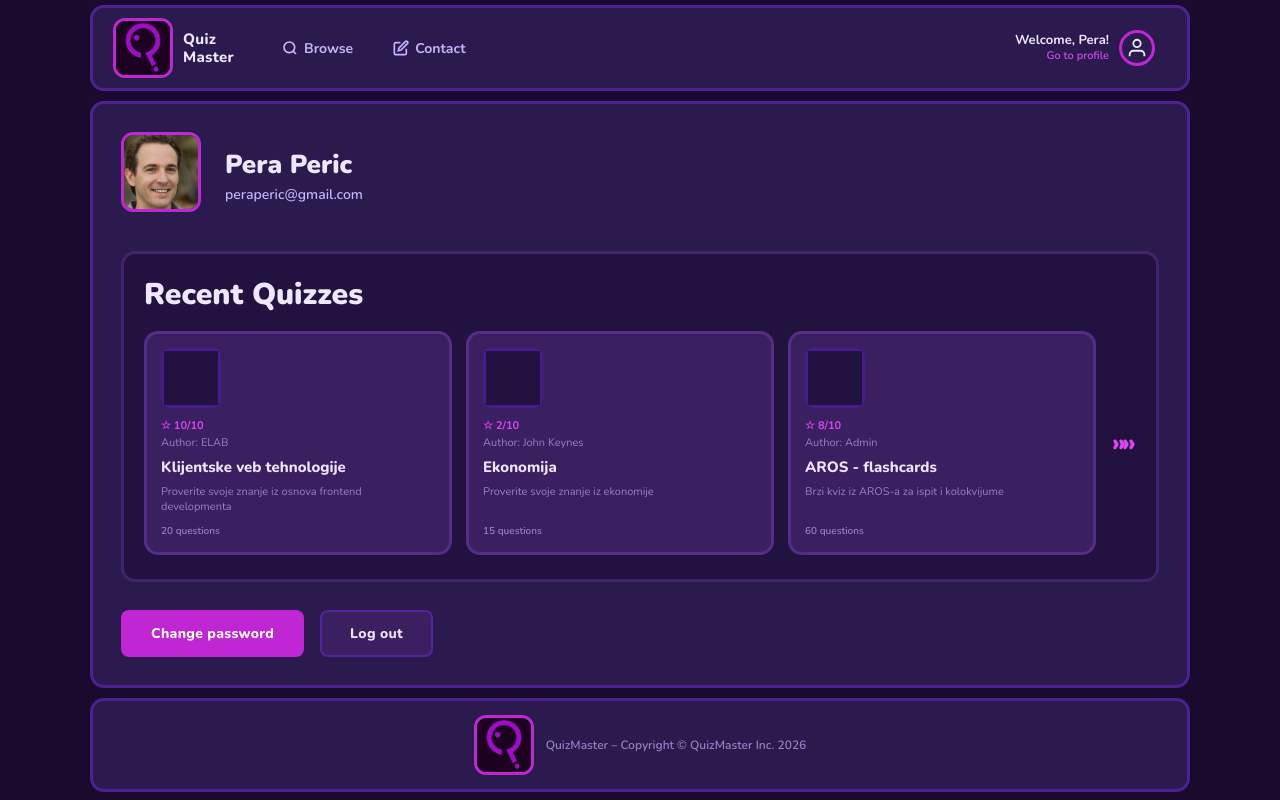
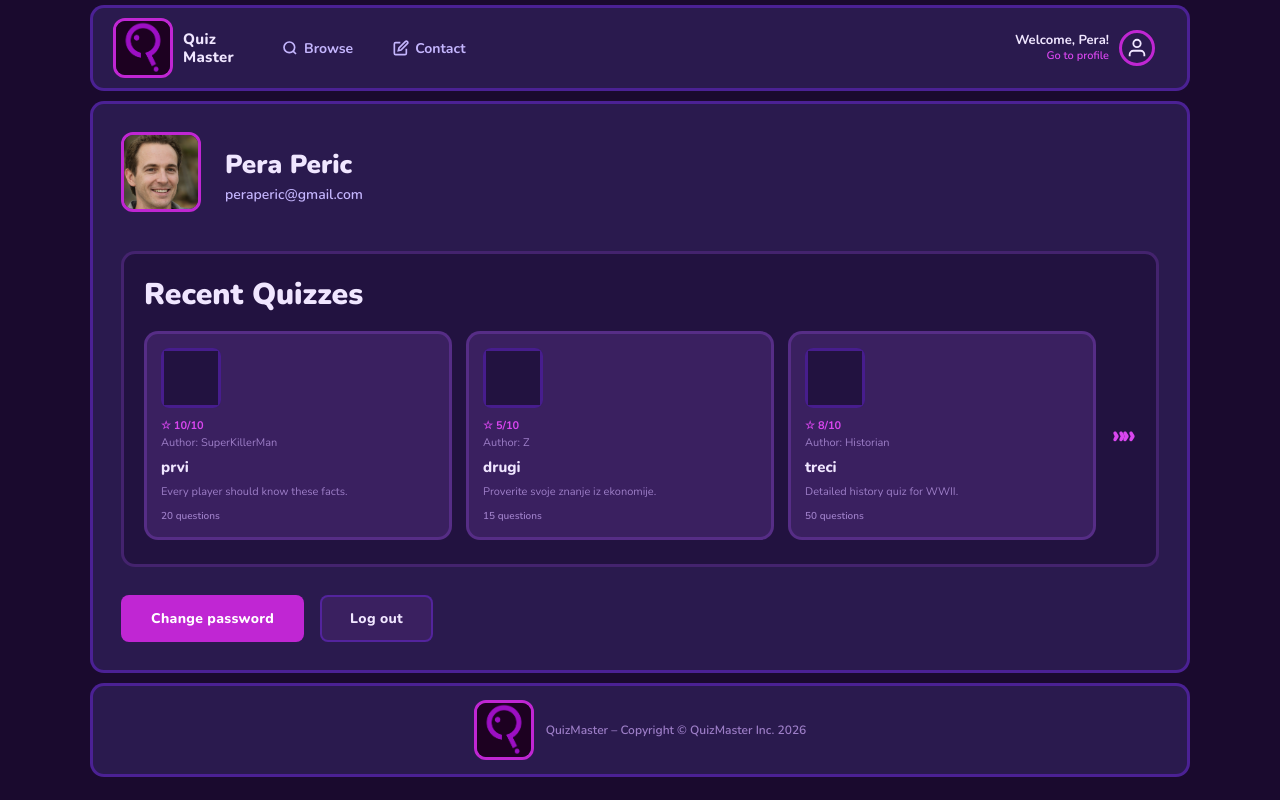
Before and after one commit to elab-development/klijentske-veb-tehnologije-i-skriptni-jezici-2025-26-2024-0309-online-kviz, a React (Vite) app: page /profile in a window 1280 px wide. Built offline with nearby package versions, Linux system fonts and the light colour scheme.

Commit message:
Izmenjena Quiz klasa, poboljsano filtriranje

```diff
--- a/package.json
+++ b/package.json
@@ -10,7 +10,7 @@
     "preview": "vite preview"
   },
   "dependencies": {
-    "react": "^19.2.6",
+    "react": "^19.2.7",
     "react-dom": "^19.2.6",
     "react-router-dom": "^7.17.0"
   },
--- a/src/components/QuizCard.tsx
+++ b/src/components/QuizCard.tsx
@@ -17,11 +17,11 @@ export default function QuizCard({ quiz }: QuizCardProps) {
         )}
       </div>
       <div className="quiz-card-meta">
-        <span className="quiz-card-rating">☆ {quiz.rating}/{quiz.maxRating}</span>
+        <span className="quiz-card-rating">☆ {quiz.rating}/10</span>
         <span className="quiz-card-author">Author: {quiz.author}</span>
       </div>
       <h3 className="quiz-card-title">{quiz.title}</h3>
-      <p className="quiz-card-desc">{quiz.description}</p>
+      <p className="quiz-card-desc">{quiz.shortDescription}</p>
       <span className="quiz-card-count">{quiz.questionCount} questions</span>
     </Link>
   );
--- a/src/pages/Browse.tsx
+++ b/src/pages/Browse.tsx
@@ -6,74 +6,173 @@ import type { Quiz } from '../models/Quiz';
 import '../css/Browse.css';
 
 const ALL_QUIZZES: Quiz[] = [
-  { id: 1, title: 'General knowledge quiz', description: 'Five elementary questions every child should know.', author: 'Hugh J.', rating: 7, maxRating: 10, questionCount: 5, type: 'form', category: 'General' },
-  { id: 2, title: 'Counter-Strike quiz', description: 'Every player should know these facts.', author: 'SuperKillerMan', rating: 10, maxRating: 10, questionCount: 20, type: 'form', category: 'Gaming' },
-  { id: 3, title: 'WWII', description: 'Detailed history quiz for WWII.', author: 'Historian', rating: 8, maxRating: 10, questionCount: 50, type: 'form', category: 'History' },
-  { id: 4, title: 'Engleski jezik u informatici', description: 'General quiz for English language use in comp-sci.', author: 'HR', rating: 10, maxRating: 10, questionCount: 100, type: 'form', category: 'IT' },
-  { id: 5, title: 'Ekonomija', description: 'Proverite svoje znanje iz ekonomije.', author: 'John Keynes', rating: 2, maxRating: 10, questionCount: 15, type: 'form', category: 'Economics' },
-  { id: 6, title: 'AROS - flashcards', description: 'Brzi kviz iz AROS-a za ispit i kolokvijume.', author: 'Admin', rating: 8, maxRating: 10, questionCount: 120, type: 'flashcards', category: 'IT' },
-  { id: 7, title: 'FMIR', description: 'Proverite svoje znanje iz ekonomije.', author: 'Z', rating: 5, maxRating: 10, questionCount: 15, type: 'form', category: 'Economics' },
-  { id: 8, title: 'Geografija sveta', description: 'Prepoznaj države, prestonice i reke.', author: 'Mapper', rating: 9, maxRating: 10, questionCount: 30, type: 'form', category: 'General' },
+  {
+    id: 1,
+    title: 'General knowledge quiz',
+    shortDescription: 'Five elementary questions every child should know.',
+    longDescription: '',
+    author: 'Hugh J.',
+    rating: 7,
+    questionCount: 5,
+    type: 'form',
+    categories: ['General', 'History', 'Biology']
+  },
+  {
+    id: 2,
+    title: 'Counter-Strike quiz',
+    shortDescription: 'Every player should know these facts.',
+    longDescription: '',
+    author: 'SuperKillerMan',
+    rating: 10,
+    questionCount: 20,
+    type: 'form',
+    categories: ['Gaming']
+  },
+  {
+    id: 3,
+    title: 'WWII',
+    shortDescription: 'Detailed history quiz for WWII.',
+    longDescription: '',
+    author: 'Historian',
+    rating: 8,
+    questionCount: 50,
+    type: 'form',
+    categories: ['History']
+  },
+  {
+    id: 4,
+    title: 'Engleski jezik u informatici',
+    shortDescription: 'General quiz for English language use in comp-sci.',
+    longDescription: '',
+    author: 'HR',
+    rating: 10,
+    questionCount: 100,
+    type: 'form',
+    categories: ['English', 'IT']
+  },
+  {
+    id: 5,
+    title: 'Ekonomija',
+    shortDescription: 'Proverite svoje znanje iz ekonomije.',
+    longDescription: '',
+    author: 'John Keynes',
+    rating: 2,
+    questionCount: 15,
+    type: 'form',
+    categories: ['Economics', 'Finances']
+  },
+  {
+    id: 6,
+    title: 'AROS - flashcards',
+    shortDescription: 'Brzi kviz iz AROS-a za ispit i kolokvijume.',
+    longDescription: '',
+    author: 'Admin',
+    rating: 8,
+    questionCount: 120,
+    type: 'flashcards',
+    categories: ['IT', 'School']
+  },
+  {
+    id: 7,
+    title: 'FMIR',
+    shortDescription: 'Proverite svoje znanje iz finansija.',
+    longDescription: '',
+    author: 'Z',
+    rating: 5,
+    questionCount: 15,
+    type: 'form',
+    categories: ['Finances', 'Accounting']
+  },
+  {
+    id: 8,
+    title: 'Geografija sveta',
+    shortDescription: 'Prepoznaj države, prestonice i reke.',
+    longDescription: '',
+    author: 'Mapper',
+    rating: 9,
+    questionCount: 30,
+    type: 'form',
+    categories: ['Geography']
+  }
 ];
 
 const FEATURED = ALL_QUIZZES.filter(q => [4, 5, 6].includes(q.id));
 const RECOMMENDED = ALL_QUIZZES.filter(q => [1, 2, 3, 8].includes(q.id));
 
 const CATEGORIES = Array.from(
-  new Set(ALL_QUIZZES.map(q => q.category).filter(Boolean))
-) as string[];
+  new Set(ALL_QUIZZES.flatMap(q => q.categories))
+).sort();
 
 export default function Browse() {
   const [username, setUsername] = useState('Pera');
   const [query, setQuery] = useState('');
   const [categories, setCategories] = useState<string[]>([]);
   const [pickerOpen, setPickerOpen] = useState(false);
+
   const pickerRef = useRef<HTMLDivElement>(null);
 
   useEffect(() => {
     const stored = localStorage.getItem('qm_user');
+
     if (stored) {
       const user = JSON.parse(stored);
       setUsername(user.username ?? 'User');
     }
   }, []);
 
-  // zatvori dropdown na klik van njega
   useEffect(() => {
     const onClick = (e: MouseEvent) => {
-      if (pickerRef.current && !pickerRef.current.contains(e.target as Node)) {
+      if (
+        pickerRef.current &&
+        !pickerRef.current.contains(e.target as Node)
+      ) {
         setPickerOpen(false);
       }
     };
+
     document.addEventListener('mousedown', onClick);
-    return () => document.removeEventListener('mousedown', onClick);
+
+    return () => {
+      document.removeEventListener('mousedown', onClick);
+    };
   }, []);
 
-  const isSearching = query.trim() !== '' || categories.length > 0;
+  const isSearching =
+    query.trim().length > 0 || categories.length > 0;
 
   const results = useMemo(() => {
-    const q = query.trim().toLowerCase();
+    const search = query.trim().toLowerCase();
+
     return ALL_QUIZZES.filter(quiz => {
       const matchesText =
-        !q ||
-        quiz.title.toLowerCase().includes(q) ||
-        quiz.description.toLowerCase().includes(q) ||
-        quiz.author.toLowerCase().includes(q);
-      const matchesCat =
+        !search ||
+        quiz.title.toLowerCase().includes(search) ||
+        quiz.shortDescription.toLowerCase().includes(search) ||
+        quiz.longDescription.toLowerCase().includes(search) ||
+        quiz.author.toLowerCase().includes(search);
+
+      const matchesCategory =
         categories.length === 0 ||
-        (quiz.category != null && categories.includes(quiz.category));
-      return matchesText && matchesCat;
+        categories.every(c => quiz.categories.includes(c));
+
+      return matchesText && matchesCategory;
     });
   }, [query, categories]);
 
-  const available = CATEGORIES.filter(c => !categories.includes(c));
+  const availableCategories = CATEGORIES.filter(
+    category => !categories.includes(category)
+  );
 
-  const addCategory = (c: string) => {
-    setCategories(prev => [...prev, c]);
+  const addCategory = (category: string) => {
+    setCategories(prev => [...prev, category]);
     setPickerOpen(false);
   };
-  const removeCategory = (c: string) =>
-    setCategories(prev => prev.filter(x => x !== c));
+
+  const removeCategory = (category: string) => {
+    setCategories(prev =>
+      prev.filter(c => c !== category)
+    );
+  };
 
   return (
     <Layout username={username}>
@@ -84,44 +183,58 @@ export default function Browse() {
           value={query}
           onChange={e => setQuery(e.target.value)}
         />
-        <svg className="browse-search-icon" width="18" height="18" viewBox="0 0 24 24"
-          fill="none" stroke="currentColor" strokeWidth="2.5">
-          <circle cx="11" cy="11" r="8" /><path d="m21 21-4.35-4.35" />
+
+        <svg
+          className="browse-search-icon"
+          width="18"
+          height="18"
+          viewBox="0 0 24 24"
+          fill="none"
+          stroke="currentColor"
+          strokeWidth="2.5"
+        >
+          <circle cx="11" cy="11" r="8" />
+          <path d="m21 21-4.35-4.35" />
         </svg>
       </div>
 
       <div className="browse-filters">
-        {categories.map(c => (
-          <span className="browse-chip" key={c}>
-            {c}
+        {categories.map(category => (
+          <span className="browse-chip" key={category}>
+            {category}
+
             <button
               className="browse-chip-x"
-              onClick={() => removeCategory(c)}
-              aria-label={`Remove ${c}`}
+              onClick={() => removeCategory(category)}
+              aria-label={`Remove ${category}`}
             >
               ✕
             </button>
           </span>
         ))}
 
-        {available.length > 0 && (
-          <div className="browse-add-wrap" ref={pickerRef}>
+        {availableCategories.length > 0 && (
+          <div
+            className="browse-add-wrap"
+            ref={pickerRef}
+          >
             <button
               className="browse-add"
-              onClick={() => setPickerOpen(p => !p)}
+              onClick={() => setPickerOpen(open => !open)}
               aria-label="Add category"
             >
               +
             </button>
+
             {pickerOpen && (
               <div className="browse-picker">
-                {available.map(c => (
+                {availableCategories.map(category => (
                   <button
-                    key={c}
+                    key={category}
                     className="browse-picker-item"
-                    onClick={() => addCategory(c)}
+                    onClick={() => addCategory(category)}
                   >
-                    {c}
+                    {category}
                   </button>
                 ))}
               </div>
@@ -133,15 +246,29 @@ export default function Browse() {
       {isSearching ? (
         results.length > 0 ? (
           <div className="browse-grid">
-            {results.map(q => <QuizCard key={q.id} quiz={q} />)}
+            {results.map(quiz => (
+              <QuizCard
+                key={quiz.id}
+                quiz={quiz}
+              />
+            ))}
           </div>
         ) : (
-          <p className="browse-empty">No quizzes found.</p>
+          <p className="browse-empty">
+            No quizzes found.
+          </p>
         )
       ) : (
         <>
-          <QuizList title="Featured" quizzes={FEATURED} />
-          <QuizList title="Recommended" quizzes={RECOMMENDED} />
+          <QuizList
+            title="Featured"
+            quizzes={FEATURED}
+          />
+
+          <QuizList
+            title="Recommended"
+            quizzes={RECOMMENDED}
+          />
         </>
       )}
     </Layout>
--- a/src/pages/Home.tsx
+++ b/src/pages/Home.tsx
@@ -8,94 +8,103 @@ const RECOMMENDED: Quiz[] = [
   {
     id: 1,
     title: 'prvi',
-    description: 'Every player should know these facts.',
+    shortDescription: 'Every player should know these facts.',
+    longDescription: '',
     author: 'SuperKillerMan',
     rating: 10,
-    maxRating: 10,
     questionCount: 20,
     type: 'form',
+    categories: []
   },
   {
     id: 2,
     title: 'drugi',
-    description: 'Proverite svoje znanje iz ekonomije.',
+    shortDescription: 'Proverite svoje znanje iz ekonomije.',
+    longDescription: '',
     author: 'Z',
     rating: 5,
-    maxRating: 10,
     questionCount: 15,
     type: 'form',
+    categories: []
   },
   {
     id: 3,
     title: 'treci',
-    description: 'Detailed history quiz for WWII.',
+    shortDescription: 'Detailed history quiz for WWII.',
+    longDescription: '',
     author: 'Historian',
     rating: 8,
-    maxRating: 10,
     questionCount: 50,
     type: 'form',
+    categories: []
   },
   {
     id: 1,
     title: 'cetvrti',
-    description: 'Every player should know these facts.',
+    shortDescription: 'Every player should know these facts.',
+    longDescription: '',
     author: 'SuperKillerMan',
     rating: 10,
-    maxRating: 10,
     questionCount: 20,
     type: 'form',
+    categories: []
   },
   {
     id: 2,
     title: 'peti',
-    description: 'Proverite svoje znanje iz ekonomije.',
+    shortDescription: 'Proverite svoje znanje iz ekonomije.',
+    longDescription: '',
     author: 'Z',
     rating: 5,
-    maxRating: 10,
     questionCount: 15,
     type: 'form',
+    categories: []
   },
   {
     id: 3,
     title: 'sesti',
-    description: 'Detailed history quiz for WWII.',
+    shortDescription: 'Detailed history quiz for WWII.',
+    longDescription: '',
     author: 'Historian',
     rating: 8,
-    maxRating: 10,
     questionCount: 50,
     type: 'form',
+    categories: []
   },
  ];
 const FEATURED: Quiz[] = [
   {
     id: 4,
     title: 'Engleski jezik u informatici',
-    description: 'General quiz for English language use in comp-sci.',
+    shortDescription: 'General quiz for English language use in comp-sci.',
+    longDescription: '',
     author: 'HR',
     rating: 10,
-    maxRating: 10,
     questionCount: 100,
     type: 'form',
+    categories: []
   },
   {
     id: 5,
     title: 'Ekonomija',
-    description: 'Proverite svoje znanje iz ekonomije.',
+    shortDescription: 'Proverite svoje znanje iz ekonomije.',
+    longDescription:'',
     author: 'John Keynes',
     rating: 2,
-    maxRating: 10,
     questionCount: 15,
     type: 'form',
+    categories: []
   },
   {
     id: 6,
     title: 'AROS - flashcards',
-    description: 'Brzi kviz iz AROS-a za ispit i kolokvijume.',
+    shortDescription: 'Brzi kviz iz AROS-a za ispit i kolokvijume.',
+    longDescription: '',
     author: 'Admin',
     rating: 8,
-    maxRating: 10,
     questionCount: 120,
     type: 'flashcards',
+    categories: []
   },
 
  ];
--- a/src/pages/Profile.tsx
+++ b/src/pages/Profile.tsx
@@ -13,37 +13,37 @@ const user = {
 const RECENTQUIZZES: Quiz[] = [
   {
     id: 1,
-    title: 'Klijentske veb tehnologije',
-    description: 'Proverite svoje znanje iz osnova frontend developmenta',
-    author: 'ELAB',
+    title: 'prvi',
+    shortDescription: 'Every player should know these facts.',
+    longDescription: '',
+    author: 'SuperKillerMan',
     rating: 10,
-    maxRating: 10,
     questionCount: 20,
-    // imageUrl: '/src/assets/elab.png',
-    type: 'form' as const,
+    type: 'form',
+    categories: []
   },
   {
     id: 2,
-    title: 'Ekonomija',
-    description: 'Proverite svoje znanje iz ekonomije',
-    author: 'John Keynes',
-    rating: 2,
-    maxRating: 10,
+    title: 'drugi',
+    shortDescription: 'Proverite svoje znanje iz ekonomije.',
+    longDescription: '',
+    author: 'Z',
+    rating: 5,
     questionCount: 15,
-    // imageUrl: '/src/assets/ekonomija.png',
-    type: 'form' as const,
+    type: 'form',
+    categories: []
   },
   {
     id: 3,
-    title: 'AROS - flashcards',
-    description: 'Brzi kviz iz AROS-a za ispit i kolokvijume',
-    author: 'Admin',
+    title: 'treci',
+    shortDescription: 'Detailed history quiz for WWII.',
+    longDescription: '',
+    author: 'Historian',
     rating: 8,
-    maxRating: 10,
-    questionCount: 60,
-    // imageUrl: '/src/assets/aros.png',
-    type: 'flashcards' as const,
-  },
+    questionCount: 50,
+    type: 'form',
+    categories: []
+  }
 ];
 
 export default function Profile() {
```
Also changed, not shown: src/models/Quiz.ts (+8 -44 lines), 1 other file (tests, documents, lock files or other folders).
